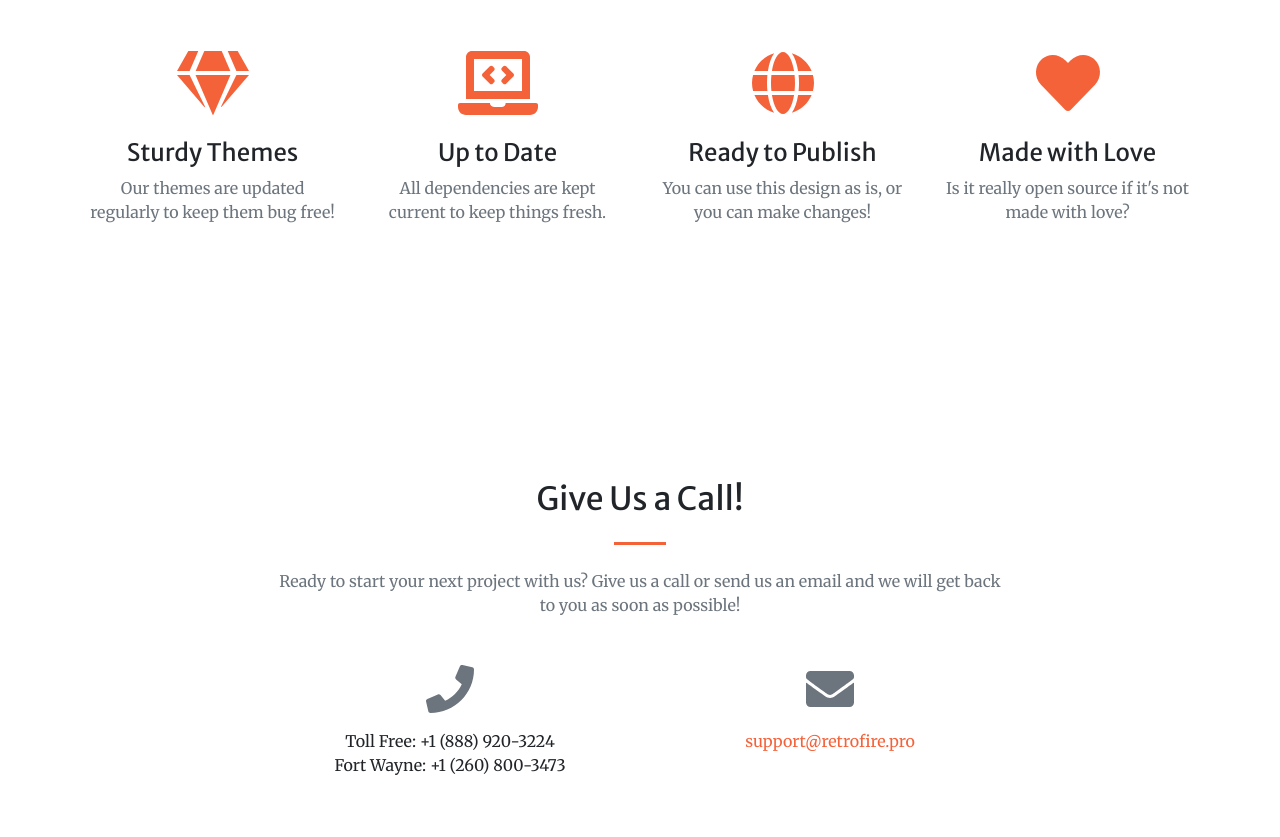
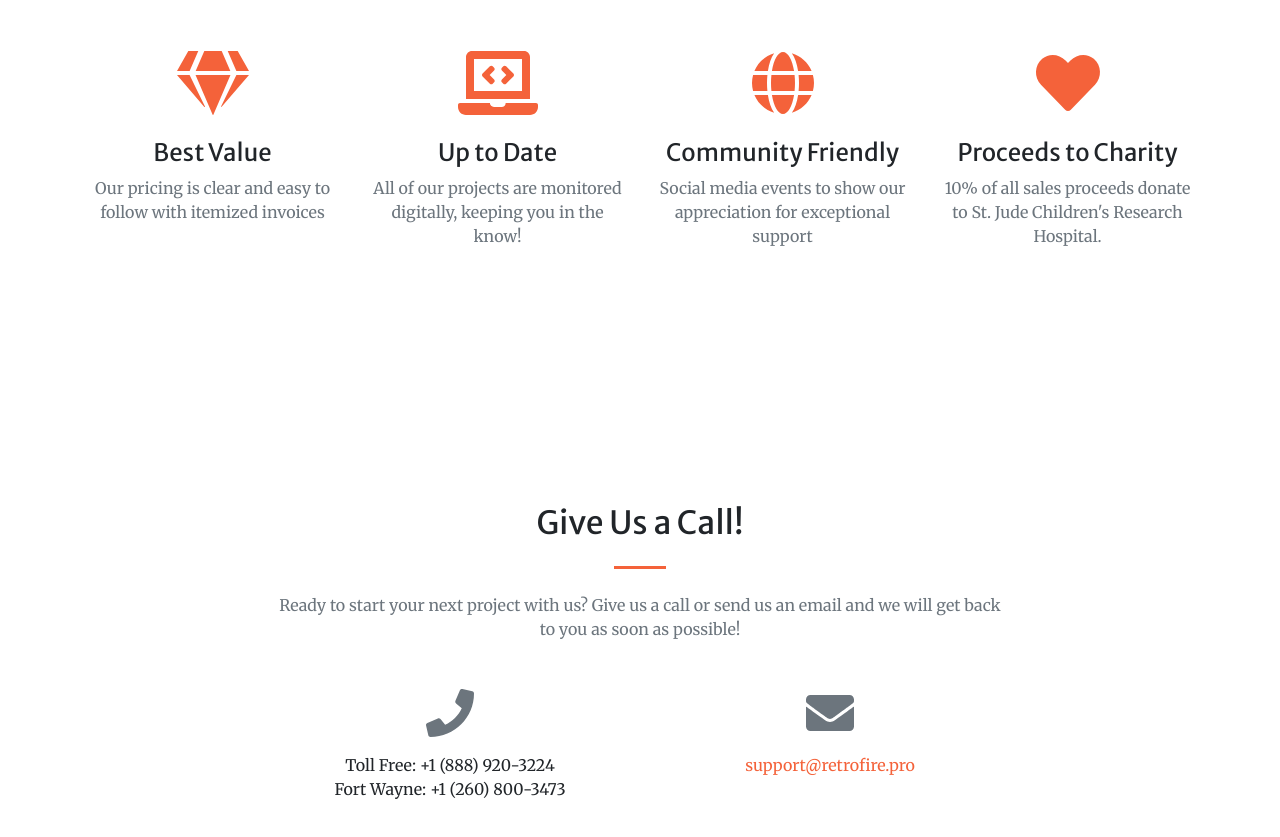
Before and after one commit to Retrofirepro/retrofire.github.io, a plain HTML site: page index.html in a window 1280 px wide. Shown: the part 1492-2329 px from the top of the page. Drawn offline with nearby package versions, Linux system fonts and the light colour scheme.

Commit message:
title, mailto:

```diff
--- a/index.html
+++ b/index.html
@@ -5,7 +5,7 @@
         <meta name="viewport" content="width=device-width, initial-scale=1, shrink-to-fit=no" />
         <meta name="description" content="" />
         <meta name="author" content="" />
-        <title>Creative - Start Bootstrap Theme</title>
+        <title>Retrofire LLC.</title>
         <!-- Favicon-->
         <link rel="icon" type="image/x-icon" href="assets/img/favicon.ico" />
         <!-- Font Awesome icons (free version)-->
@@ -72,29 +72,29 @@
                     <div class="col-lg-3 col-md-6 text-center">
                         <div class="mt-5">
                             <i class="fas fa-4x fa-gem text-primary mb-4"></i>
-                            <h3 class="h4 mb-2">Sturdy Themes</h3>
-                            <p class="text-muted mb-0">Our themes are updated regularly to keep them bug free!</p>
+                            <h3 class="h4 mb-2">Best Value</h3>
+                            <p class="text-muted mb-0">Our pricing is clear and easy to follow with itemized invoices</p>
                         </div>
                     </div>
                     <div class="col-lg-3 col-md-6 text-center">
                         <div class="mt-5">
                             <i class="fas fa-4x fa-laptop-code text-primary mb-4"></i>
                             <h3 class="h4 mb-2">Up to Date</h3>
-                            <p class="text-muted mb-0">All dependencies are kept current to keep things fresh.</p>
+                            <p class="text-muted mb-0">All of our projects are monitored digitally, keeping you in the know!</p>
                         </div>
                     </div>
                     <div class="col-lg-3 col-md-6 text-center">
                         <div class="mt-5">
                             <i class="fas fa-4x fa-globe text-primary mb-4"></i>
-                            <h3 class="h4 mb-2">Ready to Publish</h3>
-                            <p class="text-muted mb-0">You can use this design as is, or you can make changes!</p>
+                            <h3 class="h4 mb-2">Community Friendly</h3>
+                            <p class="text-muted mb-0">Social media events to show our appreciation for exceptional support</p>
                         </div>
                     </div>
                     <div class="col-lg-3 col-md-6 text-center">
                         <div class="mt-5">
                             <i class="fas fa-4x fa-heart text-primary mb-4"></i>
-                            <h3 class="h4 mb-2">Made with Love</h3>
-                            <p class="text-muted mb-0">Is it really open source if it's not made with love?</p>
+                            <h3 class="h4 mb-2">Proceeds to Charity</h3>
+                            <p class="text-muted mb-0">10% of all sales proceeds donate to St. Jude Children's Research Hospital.</p>
                         </div>
                     </div>
                 </div>
@@ -119,7 +119,7 @@
                     <div class="col-lg-4 mr-auto text-center">
                         <i class="fas fa-envelope fa-3x mb-3 text-muted"></i>
                         <!-- Make sure to change the email address in BOTH the anchor text and the link target below!-->
-                        <a class="d-block" href="mailto:contact@yourwebsite.com">support@retrofire.pro</a>
+                        <a class="d-block" href="mailto:support@retrofire.pro">support@retrofire.pro</a>
                     </div>
                 </div>
             </div>
```
